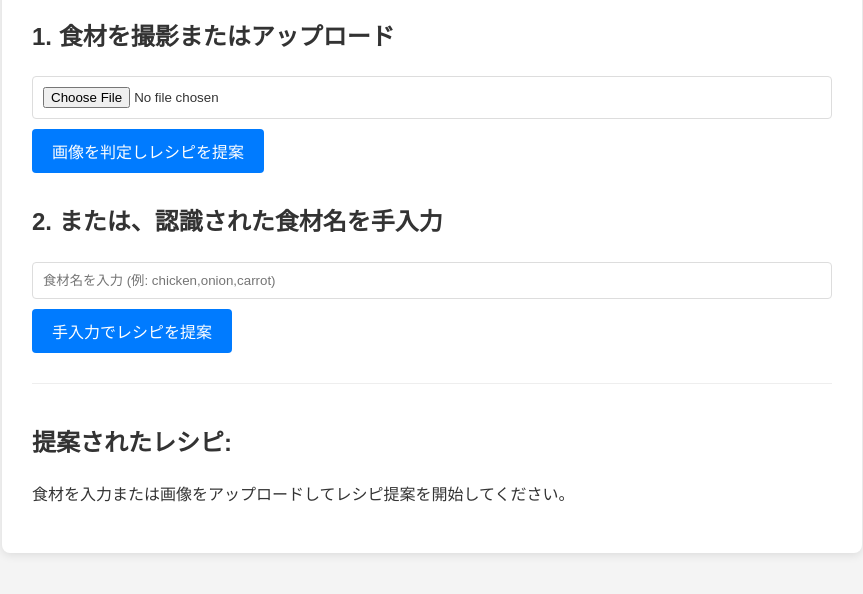
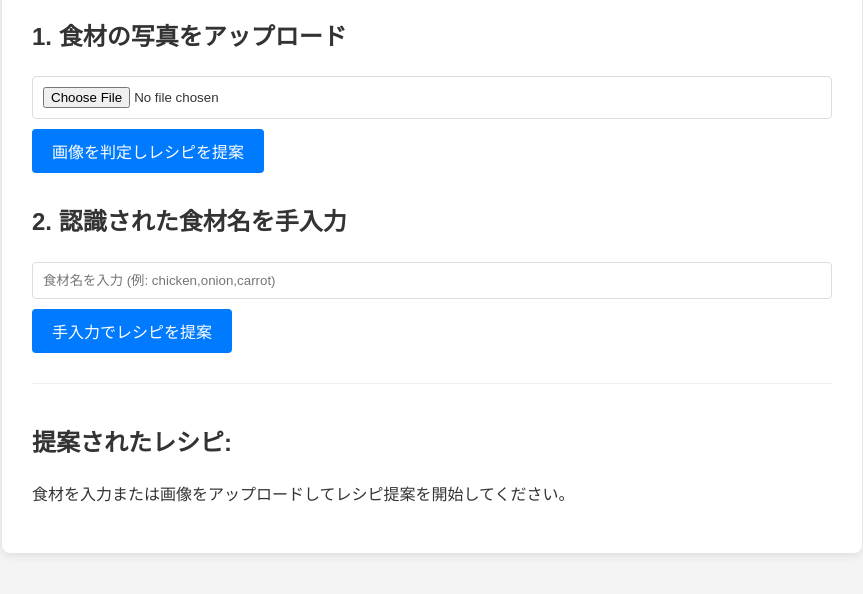
Before and after one commit to zacao5353/recipe-app-image-version, a plain HTML site: page frontend/index.html in a window 1280 px wide. Shown: the part 126-720 px from the top of the page, without its empty margins (208-1071 px from the left). Drawn offline with Linux system fonts and the light colour scheme.

Commit message:
Update frontend/index.html with latest changes

```diff
--- a/frontend/index.html
+++ b/frontend/index.html
@@ -25,7 +25,7 @@
     <div class="container">
         <h1>食材からレシピを提案</h1>
 
-        <h2>1. 食材を撮影またはアップロード</h2>
+        <h2>1. 食材の写真をアップロード</h2>
         <input type="file" id="imageInput" accept="image/*" capture="camera">
         <button onclick="processImage()">画像を判定しレシピを提案</button>
         <div id="imagePreview" style="margin-top: 15px;">
@@ -33,7 +33,7 @@
             <p id="imageStatus"></p>
         </div>
 
-        <h2 style="margin-top: 30px;">2. または、認識された食材名を手入力</h2>
+        <h2 style="margin-top: 30px;">2. 認識された食材名を手入力</h2>
         <input type="text" id="ingredientsInput" placeholder="食材名を入力 (例: chicken,onion,carrot)">
         <button onclick="getRecipesFromManualInput()">手入力でレシピを提案</button>
 
```
